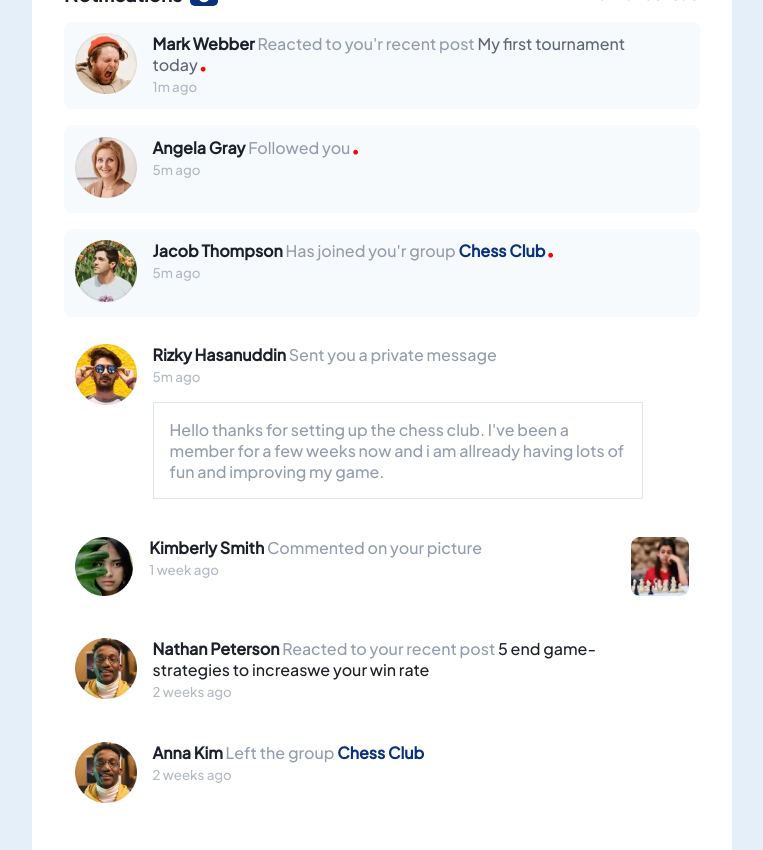
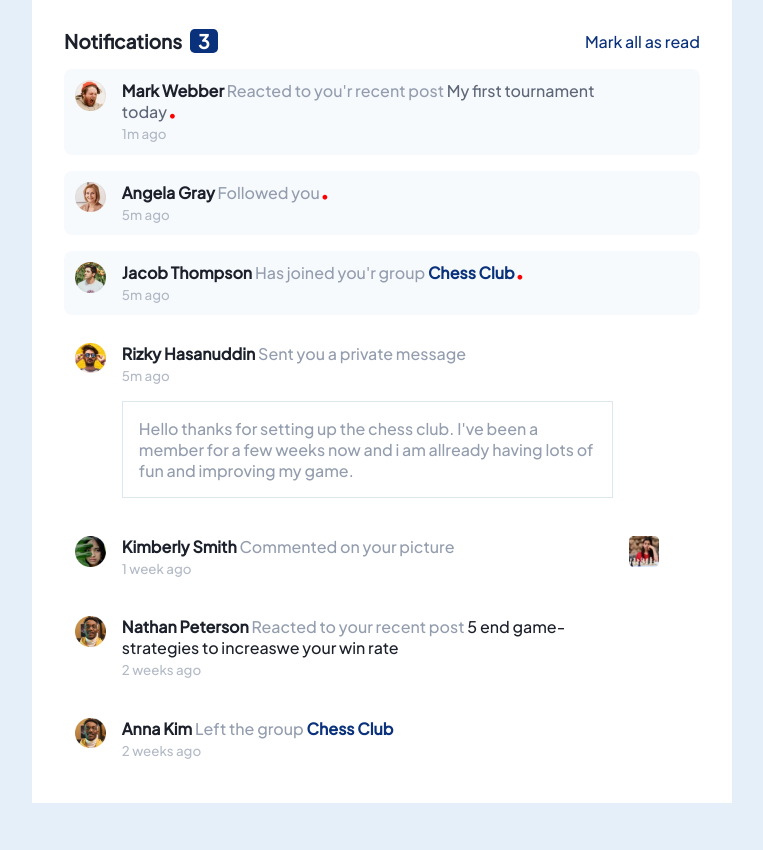
Before and after one commit to ashleywaudbydev/notification-page, a plain HTML site: page index.html in a window 1280 px wide. Shown: the whole page, without its empty margins (258-1021 px from the left). After the commit the page ends 803 px from the top, so only its background shows below. Drawn offline with Linux system fonts and the light colour scheme.

Commit message:
Update style.css

```diff
--- a/css/style.css
+++ b/css/style.css
@@ -28,7 +28,7 @@ body{
     background-color: var(--Light-grayish-blue-1);
     font-size: 16px;
     font-family: 'Plus Jakarta Sans', sans-serif;
-    height: 100%;
+
 }
 
 .container{
@@ -48,6 +48,7 @@ header{
     justify-content: space-between;
     margin-bottom: 1rem;
     color: var(--Blue);
+    height: 100%;
 }
 
 header p:hover, .chess:hover{
@@ -101,7 +102,7 @@ img{
     width: 100%;
 }
 .image{
-    width: 10%;
+    width: 5%;
 }
 
 /*----------NOTIFICATIONS NAME STYLES------------*/
@@ -162,6 +163,7 @@ small{
     .container{
         padding: 2rem;
         max-width: 700px;
+        height: auto;
 
     }
 
```
